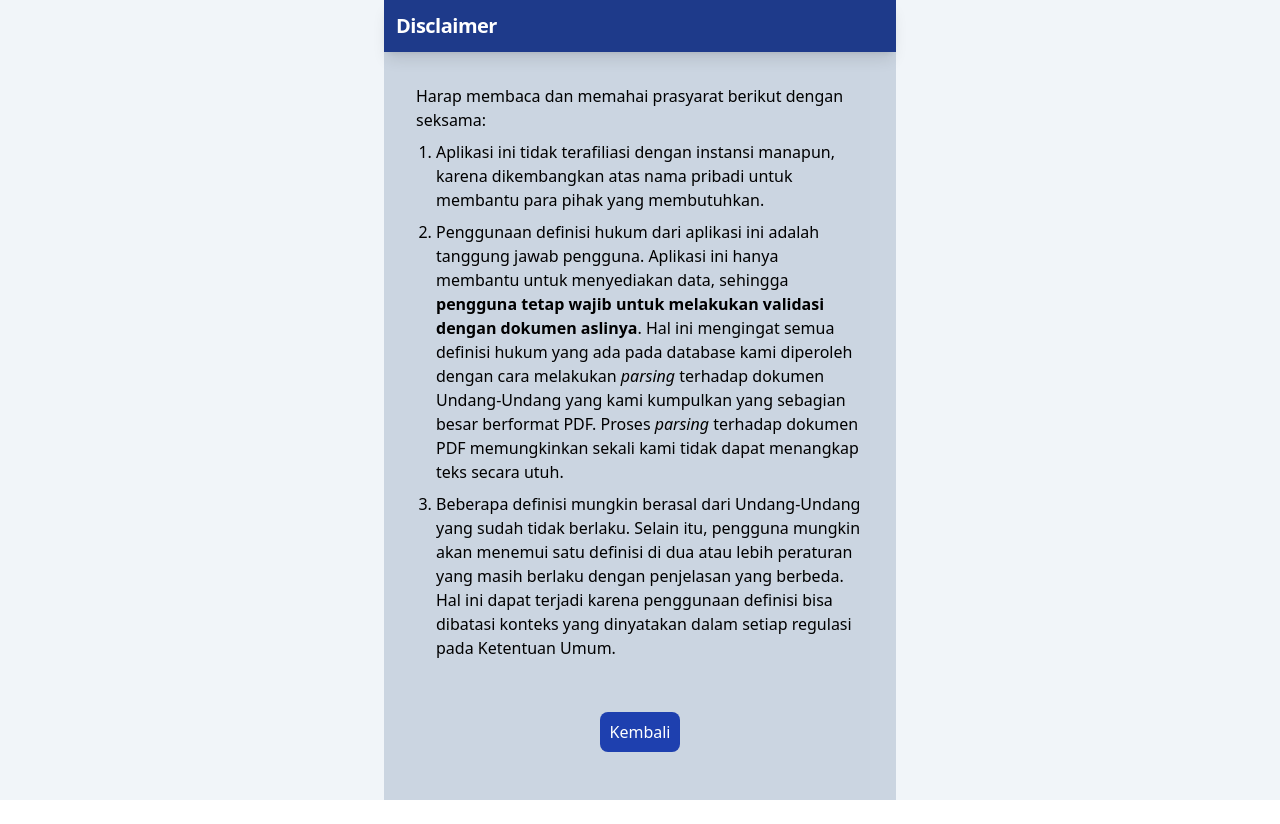
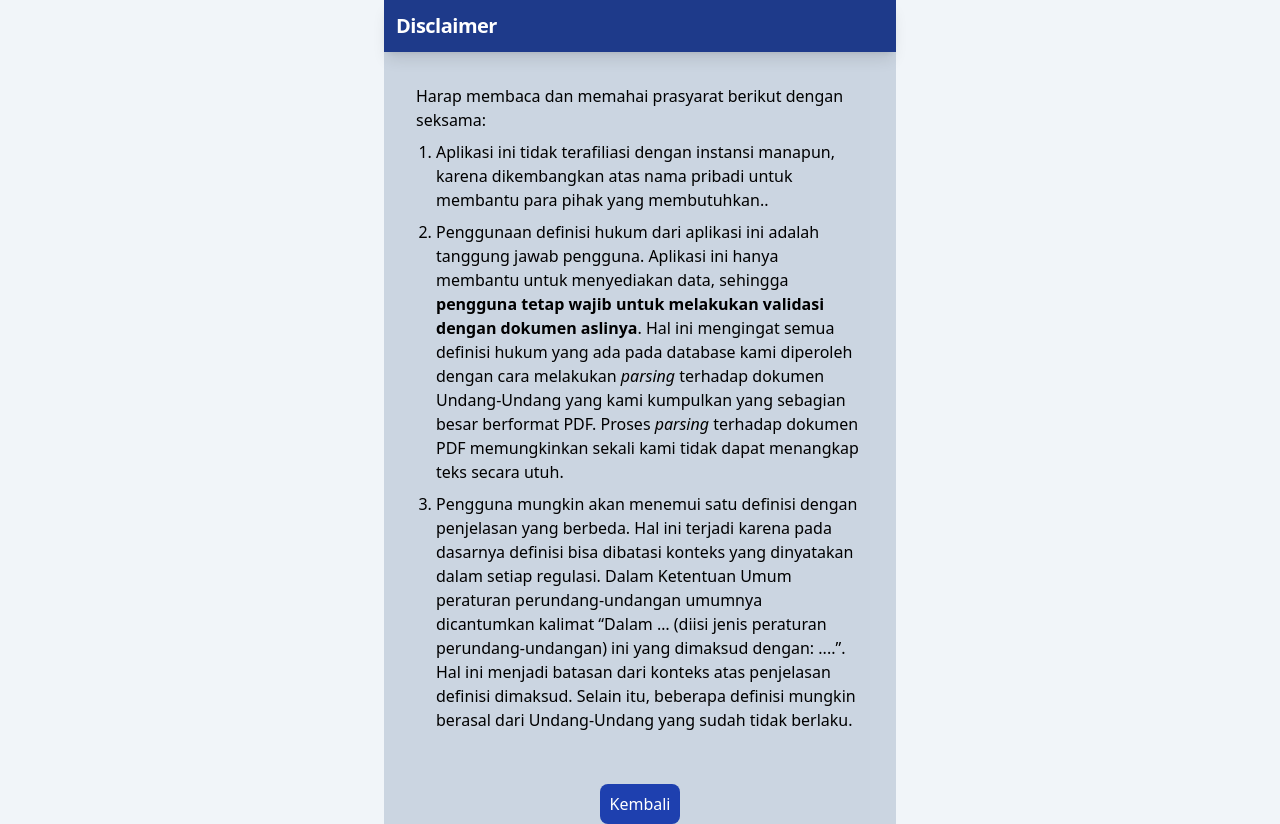
Before and after one commit to maziyank/kamus-hukum, a Next.js app: page /disclaimer in a window 1280 px wide. Before the commit the page ends 800 px from the top, so only its background shows below. Built offline with nearby package versions, Linux system fonts and the light colour scheme.

Commit message:
update information

```diff
--- a/pages/about.tsx
+++ b/pages/about.tsx
@@ -27,6 +27,9 @@ const About = () => {
                         <li>
                             I Gede Yudi Paramartha
                         </li>
+                        <li>
+                            Putu Jasprayana M.P.
+                        </li>
                     </ol>
 
                     <div className="mt-4 bg-slate-100 border-l-4 border-slate-500 text-slate-700 p-2" role="alert">
--- a/pages/disclaimer.tsx
+++ b/pages/disclaimer.tsx
@@ -17,13 +17,13 @@ export default function Disclaimer() {
                     <p> Harap membaca dan memahai prasyarat berikut dengan seksama:</p>
                     <ol className="list-decimal pl-5 mt-2">
                         <li className="mt-2">
-                            Aplikasi ini tidak terafiliasi dengan instansi manapun, karena dikembangkan atas nama pribadi untuk membantu para pihak yang membutuhkan.
+                            Aplikasi ini tidak terafiliasi dengan instansi manapun, karena dikembangkan atas nama pribadi untuk membantu para pihak yang membutuhkan..
                         </li>
                         <li className="mt-2">
                             Penggunaan definisi hukum dari aplikasi ini adalah tanggung jawab pengguna. Aplikasi ini hanya membantu untuk menyediakan data, sehingga <b>pengguna tetap wajib untuk melakukan validasi dengan dokumen aslinya</b>. Hal ini mengingat semua definisi hukum yang ada pada database kami diperoleh dengan cara melakukan <i>parsing</i> terhadap dokumen Undang-Undang yang kami kumpulkan yang sebagian besar berformat PDF. Proses <i>parsing</i> terhadap dokumen PDF memungkinkan sekali kami tidak dapat menangkap teks secara utuh.
                         </li>
                         <li className="mt-2">
-                            Beberapa definisi mungkin berasal dari Undang-Undang yang sudah tidak berlaku. Selain itu, pengguna mungkin akan menemui satu definisi di dua atau lebih peraturan yang masih berlaku dengan penjelasan yang berbeda. Hal ini dapat terjadi karena penggunaan definisi bisa dibatasi konteks yang dinyatakan dalam setiap regulasi pada Ketentuan Umum.
+                            Pengguna mungkin akan menemui satu definisi dengan penjelasan yang berbeda. Hal ini terjadi karena pada dasarnya definisi bisa dibatasi konteks yang dinyatakan dalam setiap regulasi. Dalam Ketentuan Umum peraturan perundang-undangan umumnya  dicantumkan kalimat “Dalam … (diisi jenis peraturan perundang-undangan) ini yang dimaksud dengan: ....”. Hal ini menjadi batasan dari konteks atas penjelasan definisi dimaksud. Selain itu, beberapa definisi mungkin berasal dari Undang-Undang yang sudah tidak berlaku.
                         </li>
                     </ol>
 
```
